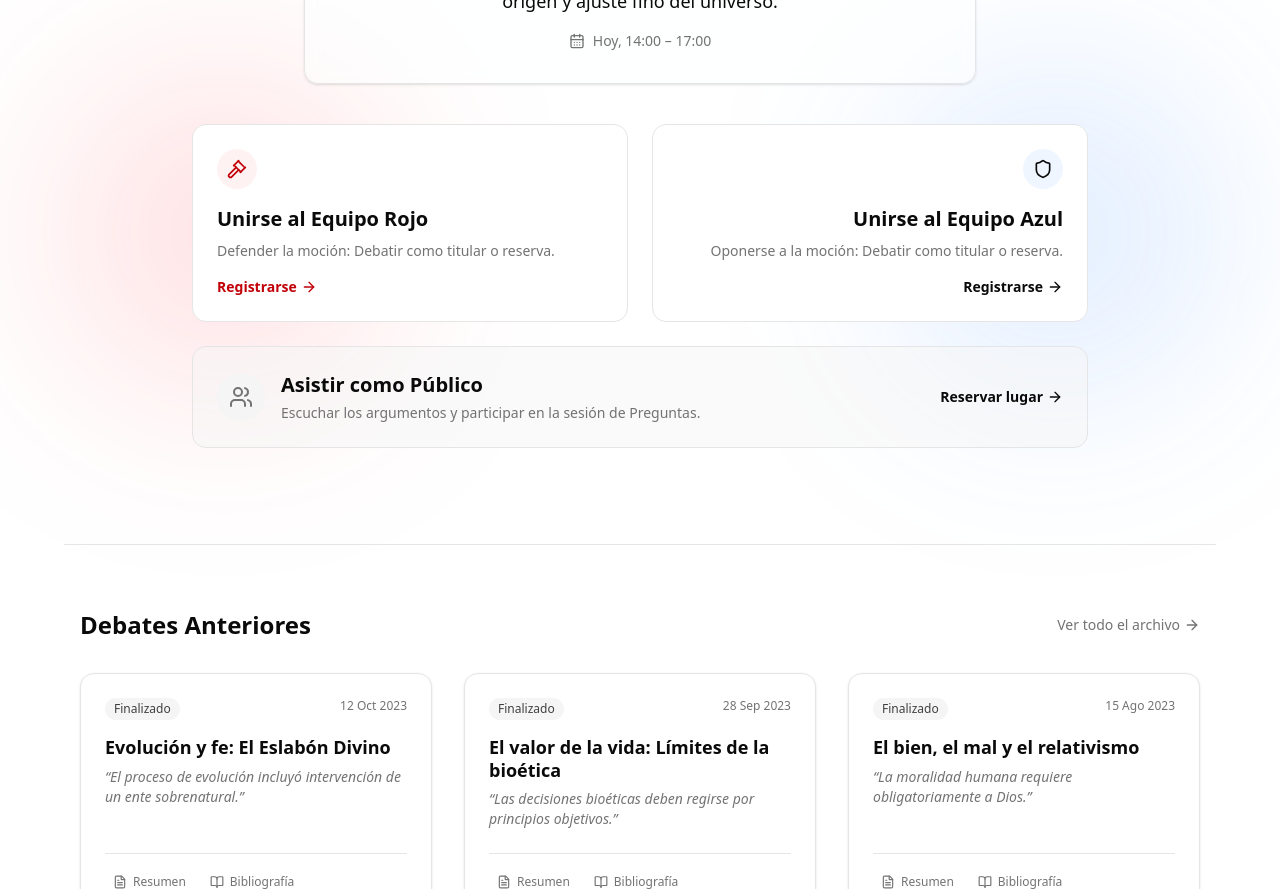
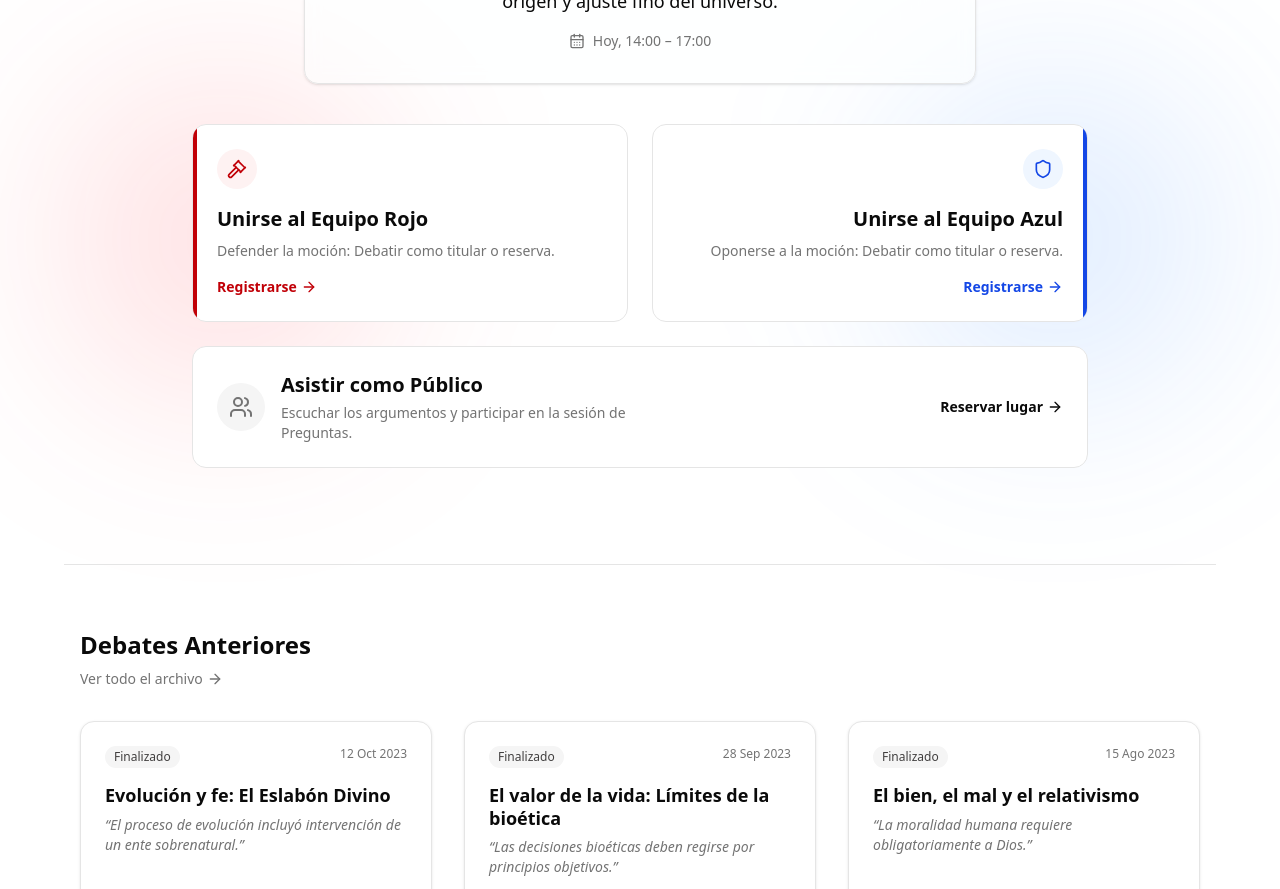
Before and after one commit to MrAlvaroLG/Pensar, a Next.js app in the folder apps/web/: page /debates in a window 1280 px wide. Shown: the part 460-1349 px from the top of the page. Built offline with nearby package versions, Linux system fonts and the light colour scheme.

Commit message:
feat: mejorar estilos y estructura de componentes en la página de debates

```diff
--- a/apps/web/src/app/(main)/debates/page.tsx
+++ b/apps/web/src/app/(main)/debates/page.tsx
@@ -68,8 +68,10 @@ function TeamCard({
             icon: Gavel,
             title: "Unirse al Equipo Rojo",
             description: "Defender la moción: Debatir como titular o reserva.",
-            accent: "red-700",
-            accentBg: "bg-red-50 dark:bg-red-900/20",
+            accentText: "text-red-700",
+            accentBg: "bg-red-700",
+            accentBgLight: "bg-red-50 dark:bg-red-900/20",
+            hoverText: "group-hover:text-red-700",
             barPosition: "left-0",
             align: "text-start",
         },
@@ -77,8 +79,10 @@ function TeamCard({
             icon: Shield,
             title: "Unirse al Equipo Azul",
             description: "Oponerse a la moción: Debatir como titular o reserva.",
-            accent: "blue-700",
-            accentBg: "bg-blue-50 dark:bg-blue-900/20",
+            accentText: "text-blue-700",
+            accentBg: "bg-blue-700",
+            accentBgLight: "bg-blue-50 dark:bg-blue-900/20",
+            hoverText: "group-hover:text-blue-700",
             barPosition: "right-0",
             align: "text-end",
         },
@@ -92,14 +96,14 @@ function TeamCard({
                 href="/signup"
                 className={`group relative flex h-full flex-col justify-between overflow-hidden rounded-xl border border-border bg-card p-6 transition-all duration-300 hover:-translate-y-1 hover:shadow-lg ${!isRed ? "text-right" : ""}`}
             >
-                <div className={`absolute ${config.barPosition} top-0 h-full w-1 bg-${config.accent}`} />
+                <div className={`absolute ${config.barPosition} top-0 h-full w-1 ${config.accentBg}`} />
 
-                <div className={`mb-4 flex size-10 items-center justify-center rounded-full ${config.accentBg} text-${config.accent} ${!isRed ? "ml-auto" : ""}`}>
+                <div className={`mb-4 flex size-10 items-center justify-center rounded-full ${config.accentBgLight} ${config.accentText} ${!isRed ? "ml-auto" : ""}`}>
                     <Icon className="size-5" />
                 </div>
 
                 <div className={`flex flex-col ${config.align}`}>
-                    <h3 className={`text-xl font-bold text-foreground transition-colors group-hover:text-${config.accent}`}>
+                    <h3 className={`text-xl font-bold text-foreground transition-colors ${config.hoverText}`}>
                         {config.title}
                     </h3>
                     <p className="mt-2 text-sm text-muted-foreground">
@@ -107,7 +111,7 @@ function TeamCard({
                     </p>
                 </div>
 
-                <div className={`mt-4 flex items-center text-sm font-semibold text-${config.accent} ${!isRed ? "justify-end" : ""}`}>
+                <div className={`mt-4 flex items-center text-sm font-semibold ${config.accentText} ${!isRed ? "justify-end" : ""}`}>
                     Registrarse
                     <ArrowRight className="ml-1 size-4 transition-transform group-hover:translate-x-1" />
                 </div>
@@ -121,22 +125,22 @@ function AudienceCard() {
         <motion.div {...fadeIn(0.6)} className="md:col-span-2">
             <Link
                 href="/signup"
-                className="group flex flex-col items-center justify-between gap-4 overflow-hidden rounded-xl border border-border bg-secondary/50 p-6 transition-all duration-300 hover:-translate-y-1 hover:shadow-lg md:flex-row"
+                className="group flex flex-col items-center justify-between gap-4 overflow-hidden rounded-xl border border-border bg-card p-4 transition-all duration-300 hover:-translate-y-1 hover:shadow-lg md:p-6 md:flex-row"
             >
-                <div className="flex items-center gap-4">
+                <div className="flex w-full flex-col items-center gap-3 md:flex-row md:gap-4">
                     <div className="flex size-12 shrink-0 items-center justify-center rounded-full bg-muted text-muted-foreground">
                         <Users className="size-6" />
                     </div>
                     <div className="text-center md:text-left">
-                        <h3 className="text-xl font-bold text-foreground">
+                        <h3 className="text-lg font-bold text-foreground md:text-xl">
                             Asistir como Público
                         </h3>
-                        <p className="mt-1 text-sm text-muted-foreground">
+                        <p className="mt-1 text-xs text-muted-foreground md:text-sm">
                             Escuchar los argumentos y participar en la sesión de Preguntas.
                         </p>
                     </div>
                 </div>
-                <div className="flex items-center text-sm font-semibold text-foreground">
+                <div className="flex w-full items-center justify-center text-xs font-semibold text-foreground md:justify-end md:text-sm">
                     Reservar lugar
                     <ArrowRight className="ml-1 size-4 transition-transform group-hover:translate-x-1" />
                 </div>
@@ -242,16 +246,15 @@ export default function DebatesPage() {
 
             <Separator className="mx-auto max-w-6xl" />
 
-            {/* ── Debates Anteriores ───────────────────────── */}
             <section className="mx-auto max-w-6xl px-4 py-16">
                 <motion.div {...fadeIn(0)}>
-                    <div className="mb-8 flex items-center justify-between">
+                    <div className="mb-8 flex flex-col items-start justify-between">
                         <h2 className="text-2xl font-bold text-foreground">
                             Debates Anteriores
                         </h2>
                         <Link
                             href="/debates/archivo"
-                            className="flex items-center gap-1 text-sm text-muted-foreground transition-colors hover:text-foreground"
+                            className="flex items-center gap-1 pt-2 text-sm text-muted-foreground transition-colors hover:text-foreground"
                         >
                             Ver todo el archivo
                             <ArrowRight className="size-4" />
```
